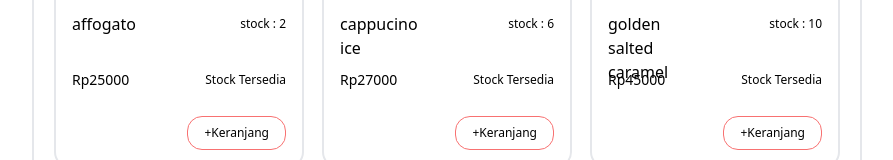
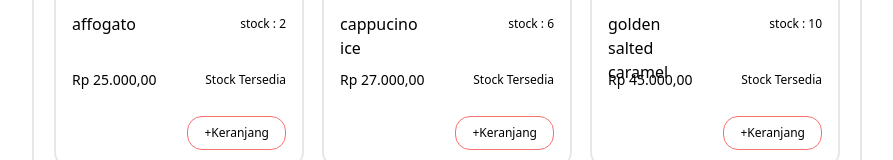
Before and after one commit to alfahmist/dundu-coffe, a React (Vite) app: page / in a window 1280 px wide. Shown: the part 332-492 px from the top of the page, without its empty margins (193-1086 px from the left). Built offline with nearby package versions, Linux system fonts and the light colour scheme.

Commit message:
add : format rupiah
changes : home/index.jsx

```diff
--- a/src/data/data.js
+++ b/src/data/data.js
@@ -37,7 +37,7 @@ export const products = [
 	{
 		id: 6,
 		name: 'tomyam mini',
-		price: '45000',
+		price: '42000',
 		stock: 0,
 		image: 'tomyam-mini.jpg',
 	},
--- a/src/pages/home/card.jsx
+++ b/src/pages/home/card.jsx
@@ -1,5 +1,13 @@
 const card = ({ product }) => {
 	console.log(product);
+	const rupiah = (number) => {
+		const options = {
+			style: 'currency',
+			currency: 'IDR',
+		};
+		return new Intl.NumberFormat('id-ID', options).format(number);
+	};
+
 	return (
 		<>
 			<div className='flex flex-col border-2 w-[250px] flex-wrap rounded-2xl overflow-hidden mb-4'>
@@ -14,7 +22,7 @@ const card = ({ product }) => {
 						</p>
 					</div>
 					<div className='flex flex-row justify-between items-center'>
-						<p className='font-normal text-sm'>Rp{product.price}</p>
+						<p className='font-normal text-sm'>{rupiah(product.price)}</p>
 						{product.stock !== 0 ? (
 							<p className='font-medium text-xs '>Stock Tersedia</p>
 						) : (
```
